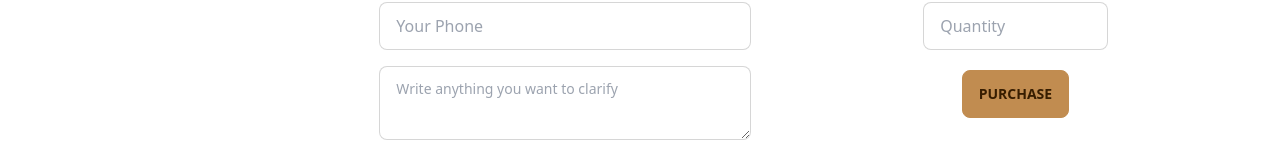
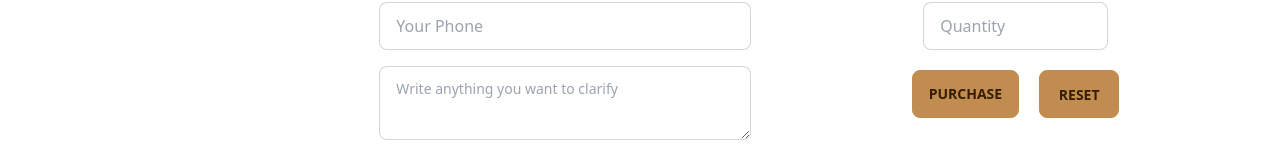
Before and after one commit to labibahmed10/Woodie-Manufacturer-Client, a React (Create React App) app: page /purchase/1 in a window 1280 px wide. Shown: the part 502-670 px from the top of the page. Built offline with nearby package versions, Linux system fonts and the light colour scheme; no server answers; sample sign-in values are in the browser's storage.

Commit message:
uploading purchase inforamtion to db by post

```diff
--- a/package.json
+++ b/package.json
@@ -17,6 +17,7 @@
     "react-scripts": "5.0.1",
     "react-spinners": "^0.12.0",
     "react-toastify": "^9.0.1",
+    "sweetalert": "^2.1.2",
     "swiper": "^8.1.5",
     "web-vitals": "^2.1.4"
   },
--- a/src/Componets/PurchasePage/PurchasePage.js
+++ b/src/Componets/PurchasePage/PurchasePage.js
@@ -2,6 +2,7 @@ import React, { useEffect, useState } from "react";
 import { useAuthState } from "react-firebase-hooks/auth";
 import { useParams } from "react-router-dom";
 import { toast } from "react-toastify";
+import swal from "sweetalert";
 import auth from "../../firebase.init";
 
 const PurchasePage = () => {
@@ -32,12 +33,14 @@ const PurchasePage = () => {
     }
 
     if (quantity < moq) {
+      setDisable(true);
       return toast("You have to order minimum of MOQ", {
         autoClose: 1500,
       });
     }
 
     if (quantity > availableQuantity) {
+      setDisable(true);
       return toast("Sorry we don't have this much equipments in stock! Contact us to know more", {
         autoClose: 1500,
       });
@@ -52,7 +55,19 @@ const PurchasePage = () => {
       quantity,
     };
 
-    console.log(buyerInfo);
+    fetch(`http://localhost:5000/purchase`, {
+      method: "POST",
+      headers: {
+        "content-type": "application/json",
+      },
+      body: JSON.stringify(buyerInfo),
+    })
+      .then((res) => res.json())
+      .then((data) => {
+        if (data.acknowledged) {
+          swal("Thank You!", "You Successfully placed the order", "success");
+        }
+      });
   };
 
   return (
@@ -114,7 +129,15 @@ const PurchasePage = () => {
               class="input input-bordered  w-1/2 mx-auto"
             />
 
-            <input type="submit" className="btn btn-primary w-30 mx-auto mt-5" value="Purchase" />
+            <div className="flex justify-center mt-5 gap-5">
+              <input disabled={disable} type="submit" className="btn btn-primary " value="Purchase" />
+              <input
+                onClick={() => setDisable(false)}
+                type="normal"
+                className="btn btn-primary w-20"
+                value="reset"
+              />
+            </div>
           </div>
         </div>
       </form>
```
Also changed, not shown: 1 other file (tests, documents, lock files or other folders).
